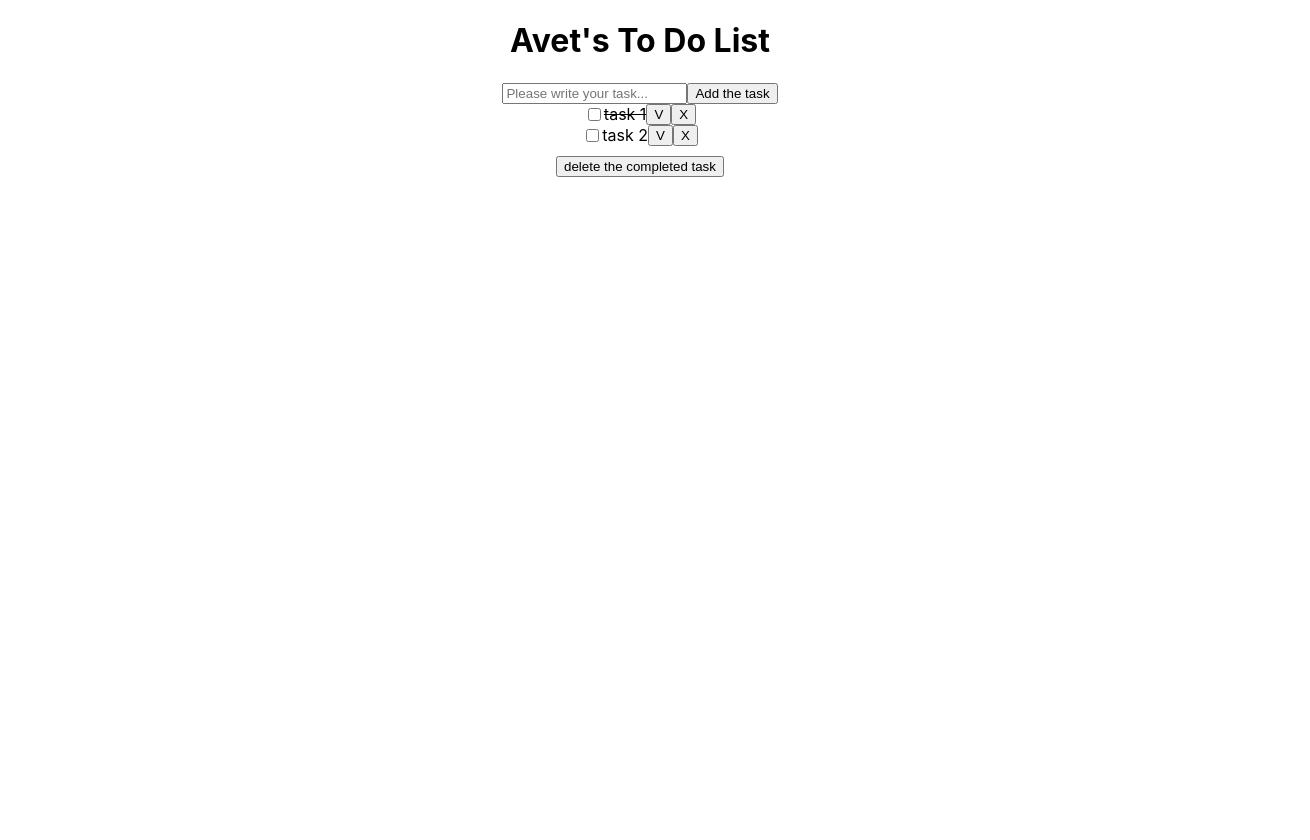
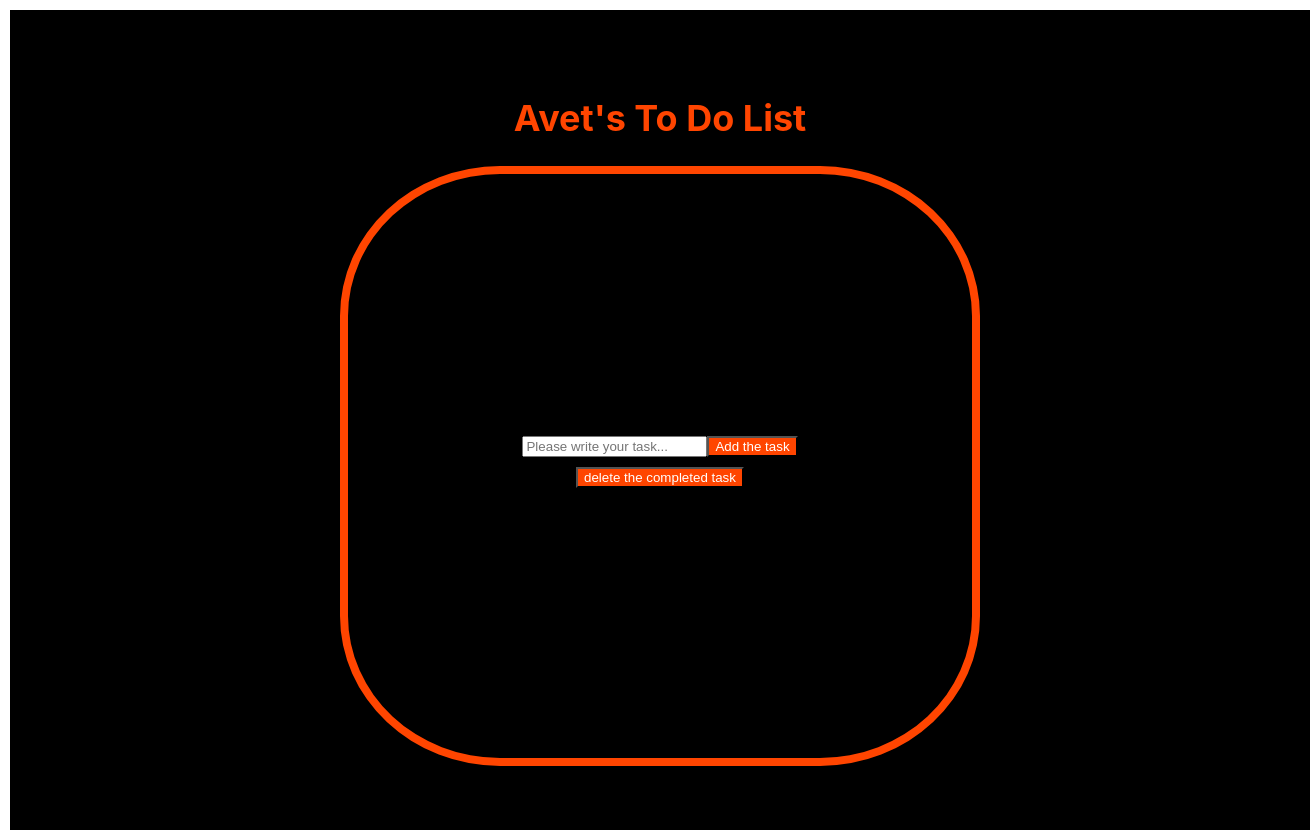
Before and after one commit to AvetBadalyan/ACA-To-do-list-with-React-useState, a React (Create React App) app: page / in a window 1280 px wide. Shown: the whole page, 1310 px wide, since content can reach past the window. Before the commit the page ends 800 px from the top, so only its background shows below. Built offline with nearby package versions, Linux system fonts and the light colour scheme.

Commit message:
feat: add functions to delete, complete and filter tasks

```diff
--- a/src/App.css
+++ b/src/App.css
@@ -1,3 +1,20 @@
 .App {
   text-align: center;
+  background-color: black;
+  color: orangered;
+  height: 100vh;
+  width: 100vw;
+  font-size: large;
+  font-weight: bold;
+  margin: 10px;
+  padding: 10px;
+  display: flex;
+  flex-direction: column;
+  justify-content: center;
+  align-items: center;
 }
+
+button {
+  background-color: orangered;
+  color: white;
+}
--- a/src/App.js
+++ b/src/App.js
@@ -4,18 +4,7 @@ import React, { useState } from "react";
 import TodoList from "./TodoList/TodoList";
 
 function App() {
-  const [toDoList, setToDoList] = useState([
-    {
-      id: 1,
-      task: "task 1",
-      complete: true,
-    },
-    {
-      id: 2,
-      task: "task 2",
-      complete: false,
-    },
-  ]);
+  const [toDoList, setToDoList] = useState([]);
 
   const toggleHandler = (id) => {
     let mapped = toDoList.map((task) => {
@@ -33,13 +22,15 @@ function App() {
     setToDoList(filtered);
   };
 
+  const taskDeleter = (id) => {
+     setToDoList(toDoList.filter((task) => task.id !== id));
+  }
+
   const addNewTask = (inputValue) => {
-    let oldArray = [...toDoList];
-    oldArray = [
-      ...oldArray,
-      { id: toDoList.length + 1, task: inputValue, complete: false },
-    ];
-    setToDoList(oldArray);
+    setToDoList([
+      ...toDoList,
+      { id: Math.random().toFixed(3), task: inputValue, complete: false },
+    ]);
   };
 
   return (
@@ -50,7 +41,9 @@ function App() {
         toggleHandler={toggleHandler}
         filterHandler={filterHandler}
         addNewTask={addNewTask}
+        taskDeleter={taskDeleter}
       />
+
     </div>
   );
 }
--- a/src/Header/Header.css
+++ b/src/Header/Header.css
@@ -0,0 +1,4 @@
+.header {
+    background-color: black;
+    color: orangered;
+}
--- a/src/Header/Header.jsx
+++ b/src/Header/Header.jsx
@@ -1,8 +1,9 @@
 import React from 'react'
+import "./Header.css"
 
 export default function Header() {
   return (
-    <header>
+    <header className='header'>
       <h1>Avet's To Do List</h1>
     </header>
   );
--- a/src/Todo/Todo.css
+++ b/src/Todo/Todo.css
@@ -1,8 +1,11 @@
 .completed-style {
    text-decoration: line-through;
+   color: white;
 }
 
 .task {
+   width: 10%;
+   margin: 2px auto;
    display: flex;
    justify-content: center;
    align-items: center;
--- a/src/Todo/Todo.jsx
+++ b/src/Todo/Todo.jsx
@@ -1,13 +1,14 @@
 import React from "react";
 import "./Todo.css"
 
-export default function Todo({ todo }) {
+export default function Todo({ todo, toggleHandler, filterHandler, taskDeleter }) {
   return (
     <div className="task">
-      <input type="checkbox" />
+      <input type="checkbox" onClick={() => toggleHandler(todo.id)} />
       <div className={todo.complete ? "completed-style" : ""}>{todo.task}</div>
-      <button className="checkbox">V</button>
-      <button className="delete-task">X</button>
+      <button className="delete-task" onClick={() => taskDeleter(todo.id)}>
+        X
+      </button>
     </div>
   );
 }
--- a/src/TodoForm/TodoForm.jsx
+++ b/src/TodoForm/TodoForm.jsx
@@ -21,8 +21,9 @@ export default function TodoForm({addNewTask}) {
           type="text"
           onChange={ChangeHandler}
           placeholder="Please write your task..."
-              />
-              <input type="submit" value="Add the task" />
+        />
+        <button type="submit">Add the task </button>
+
       </form>
     </div>
   );
--- a/src/TodoList/TodoList.css
+++ b/src/TodoList/TodoList.css
@@ -0,0 +1,13 @@
+.todo-box {
+    box-sizing: border-box;
+    margin: 2px;
+    padding: 2px;
+  height: 75vh;
+  width: 50vw;
+  border: 8px solid orangered;
+  border-radius: 25%;
+  display: flex;
+  flex-direction: column;
+  align-items: center;
+  justify-content: center;
+}
--- a/src/TodoList/TodoList.jsx
+++ b/src/TodoList/TodoList.jsx
@@ -1,21 +1,30 @@
 import React from "react";
 import Todo from "../Todo/Todo";
 import TodoForm from "../TodoForm/TodoForm";
+import "./TodoList.css"
 
-export default function TodoList({ toDoList, toggleHandler, filterHandler, addNewTask }) {
+export default function TodoList({
+  toDoList,
+  toggleHandler,
+  filterHandler,
+  addNewTask,
+  taskDeleter,
+}) {
   return (
-    <div>
+    <div className="todo-box">
       <TodoForm addNewTask={addNewTask} />
       {toDoList.map((todo) => {
         return (
           <Todo
+            key={todo.id}
             todo={todo}
             toggleHandler={toggleHandler}
             filterHandler={filterHandler}
+            taskDeleter={taskDeleter}
           />
         );
       })}
-      <button style={{ margin: "10px" }} onclick={filterHandler}>
+      <button style={{ margin: "10px" }} onClick={filterHandler}>
         delete the completed task
       </button>
     </div>
--- a/src/index.css
+++ b/src/index.css
@@ -1,4 +1,5 @@
 body {
+  box-sizing: border-box;
   margin: 0;
   font-family: -apple-system, BlinkMacSystemFont, 'Segoe UI', 'Roboto', 'Oxygen',
     'Ubuntu', 'Cantarell', 'Fira Sans', 'Droid Sans', 'Helvetica Neue',
```
